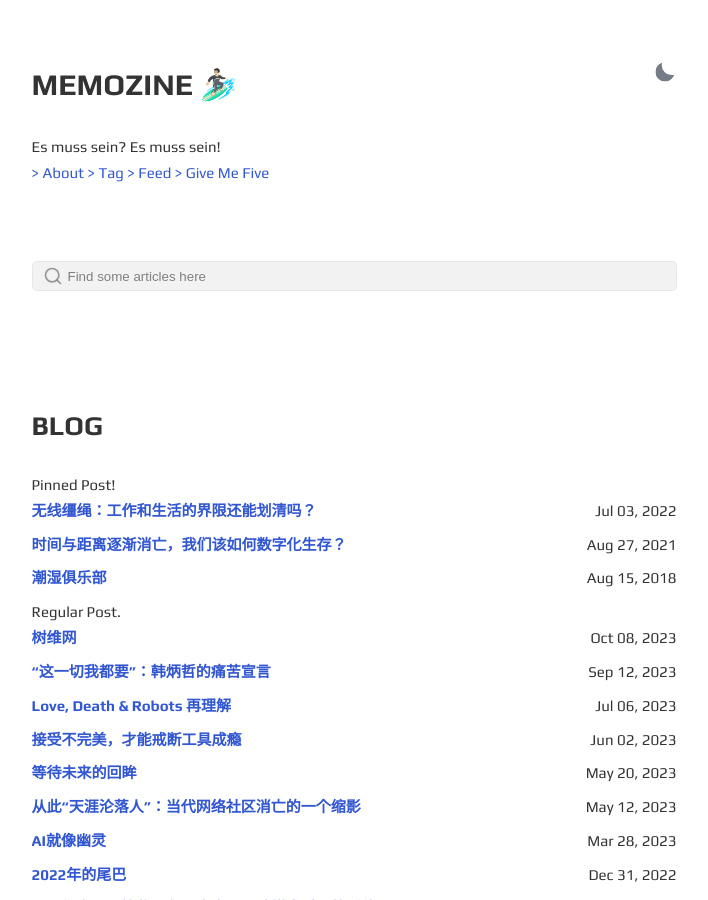
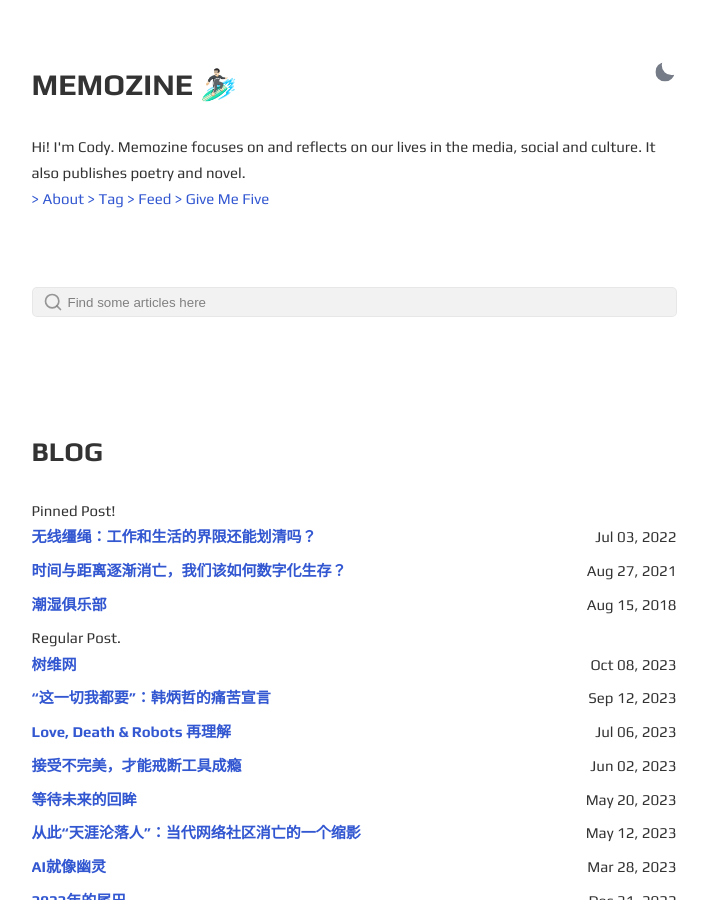
Before and after one commit to codyb1ue/codyb1ue.github.io, a Jekyll site: the page built from index.html, in a window 1280 px wide and 900 px high. Shown: the whole window, without its empty margins (286-994 px from the left). Built offline with Jekyll 4.4.1, drawn with Linux system fonts in a browser that asks for light colours.

Commit message:
Update _config.yml

```diff
--- a/_config.yml
+++ b/_config.yml
@@ -2,7 +2,8 @@ site: Memozine
 title: Memzoine
 greetings: Memozine 🏄🏻‍♂️
 description: >-
-  Es muss sein? Es muss sein!
+  Hi! I'm Cody.
+  Memozine focuses on and reflects on our lives in the media, social and culture. It also publishes poetry and novel.
 lang: en-US
 timezone: Asia/Shanghai
 repo:  # site repo [optional]
```
